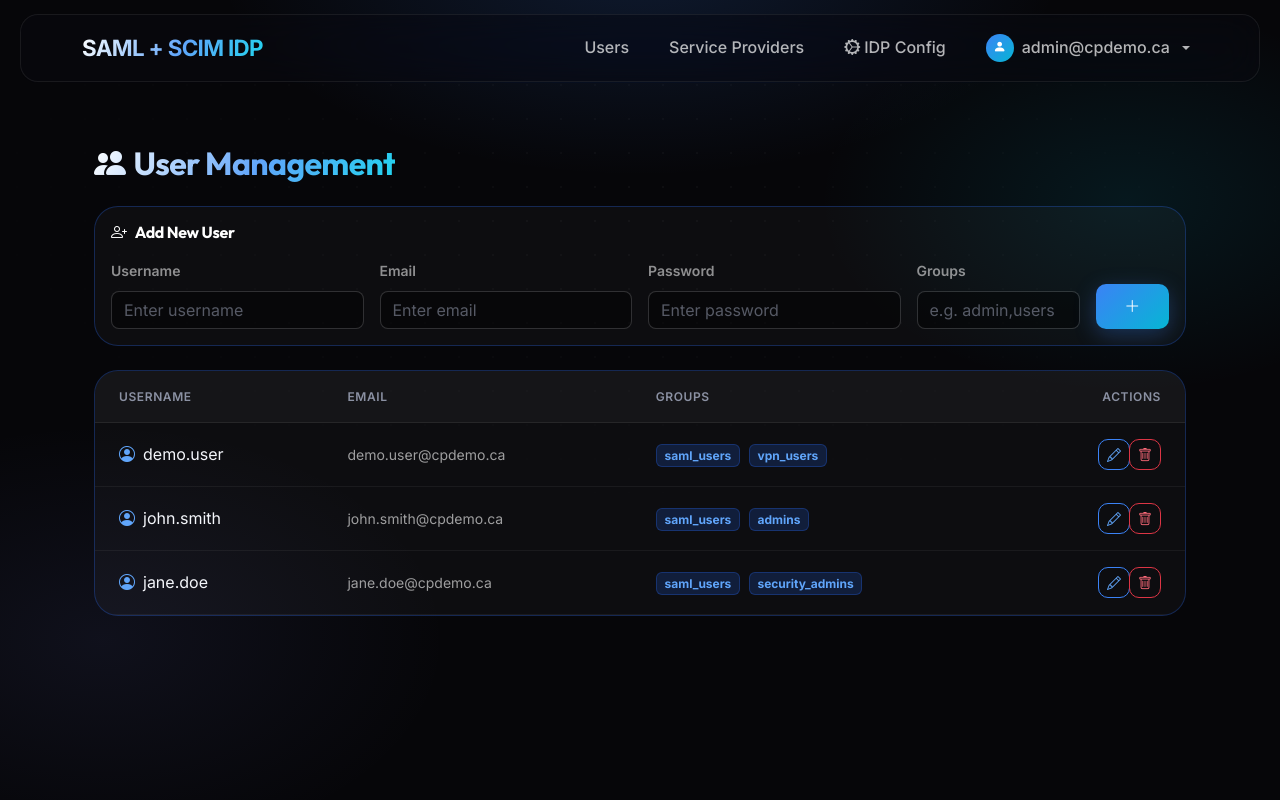
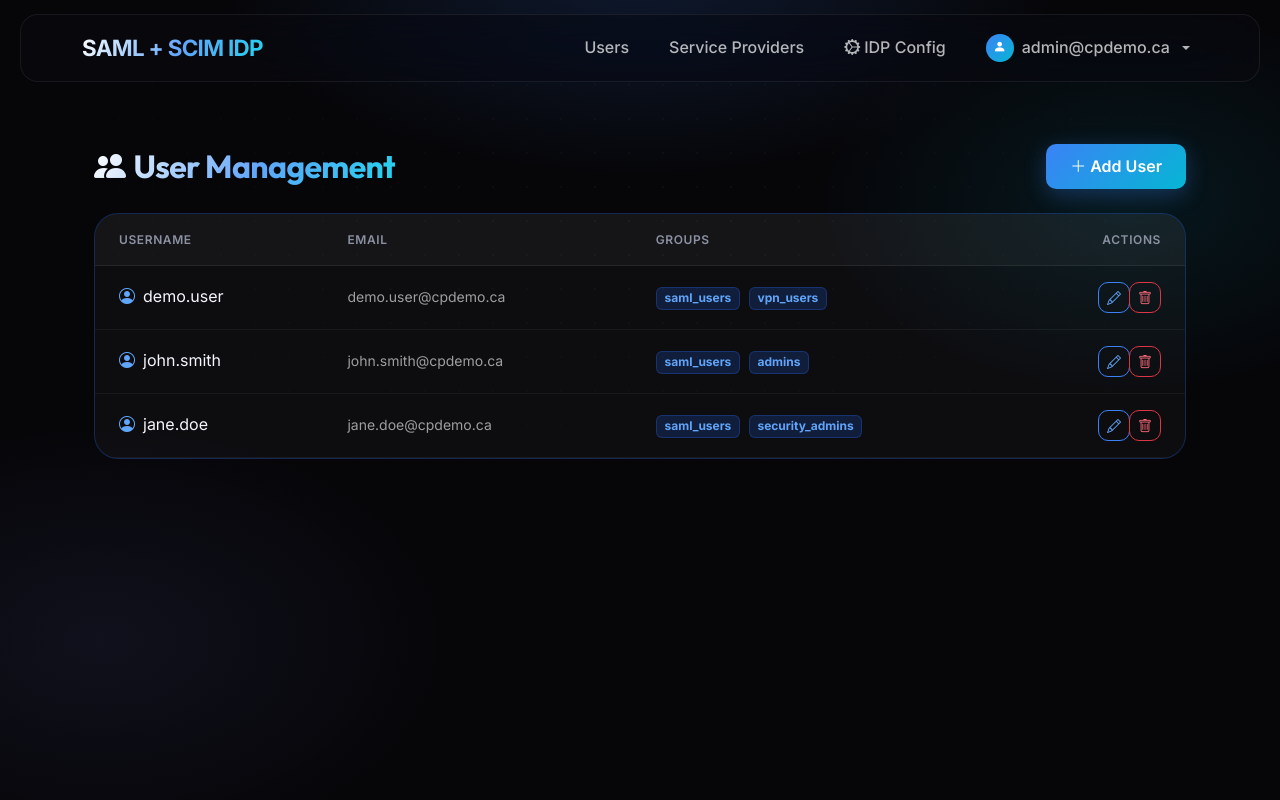
Before and after one commit to alshawwaf/SAML_IDP_Simulator, a Flask app: page /admin/ in a window 1280 px wide. Run offline with Flask 3, Linux system fonts and the light colour scheme; the visitor is signed in with stand-in values (Sample User, id 1); parts of the project's set-up code (start-up, migrations or seed data) failed here and were passed over; some libraries are stand-ins or nearby versions.

Commit message:
UI: dashboard user creation -> modal (drop the inline Add New User form)
The admin dashboard (users.html) showed an inline 'Add New User' form. Replace it with an 'Add User' button that opens the existing well-formatted addUserModal (reused from user_modals.html), matching the Service Providers and /admin/users pages. Edit/delete remain inline links; table unchanged.

Co-Authored-By: Claude Opus 4.8 <noreply@anthropic.com>

```diff
--- a/app/templates/admin/users.html
+++ b/app/templates/admin/users.html
@@ -8,43 +8,9 @@
         <h2 class="text-gradient mb-0">
             <i class="bi bi-people-fill me-2"></i>User Management
         </h2>
-    </div>
-
-    <!-- Add User Form -->
-    <div class="card glass border-0 mb-4">
-        <div class="card-body">
-            <h6 class="text-white mb-3"><i class="bi bi-person-plus me-2"></i>Add New User</h6>
-            <form method="POST" action="{{ url_for('admin.add_user') }}">
-                <input type="hidden" name="csrf_token" value="{{ csrf_token() }}">
-                <div class="row g-3 align-items-end">
-                    <div class="col-md-3">
-                        <label class="form-label small text-muted">Username</label>
-                        <input type="text" name="username" class="form-control bg-dark text-white border-secondary"
-                               placeholder="Enter username" required>
-                    </div>
-                    <div class="col-md-3">
-                        <label class="form-label small text-muted">Email</label>
-                        <input type="email" name="email" class="form-control bg-dark text-white border-secondary"
-                               placeholder="Enter email" required>
-                    </div>
-                    <div class="col-md-3">
-                        <label class="form-label small text-muted">Password</label>
-                        <input type="password" name="password" class="form-control bg-dark text-white border-secondary"
-                               placeholder="Enter password" required>
-                    </div>
-                    <div class="col-md-2">
-                        <label class="form-label small text-muted">Groups</label>
-                        <input type="text" name="groups" class="form-control bg-dark text-white border-secondary"
-                               placeholder="e.g. admin,users">
-                    </div>
-                    <div class="col-md-1">
-                        <button type="submit" class="btn btn-primary w-100">
-                            <i class="bi bi-plus-lg"></i>
-                        </button>
-                    </div>
-                </div>
-            </form>
-        </div>
+        <button class="btn btn-primary" data-bs-toggle="modal" data-bs-target="#addUserModal">
+            <i class="bi bi-plus-lg me-1"></i>Add User
+        </button>
     </div>
 
     <!-- Users Table -->
@@ -96,7 +62,7 @@
                         <tr>
                             <td colspan="4" class="text-center text-muted py-5">
                                 <i class="bi bi-inbox fs-1 d-block mb-2 opacity-50"></i>
-                                No users found. Add your first user above.
+                                No users yet — click <strong>Add User</strong> to create one.
                             </td>
                         </tr>
                         {% endfor %}
@@ -106,4 +72,6 @@
         </div>
     </div>
 </div>
+
+{% include "admin/modals/user_modals.html" %}
 {% endblock %}
```
